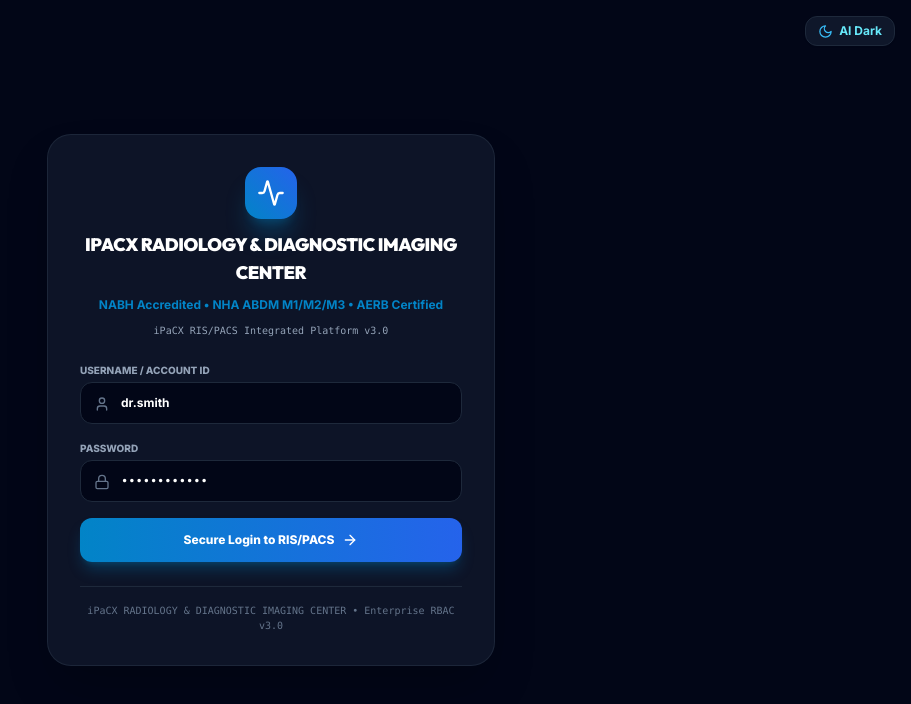
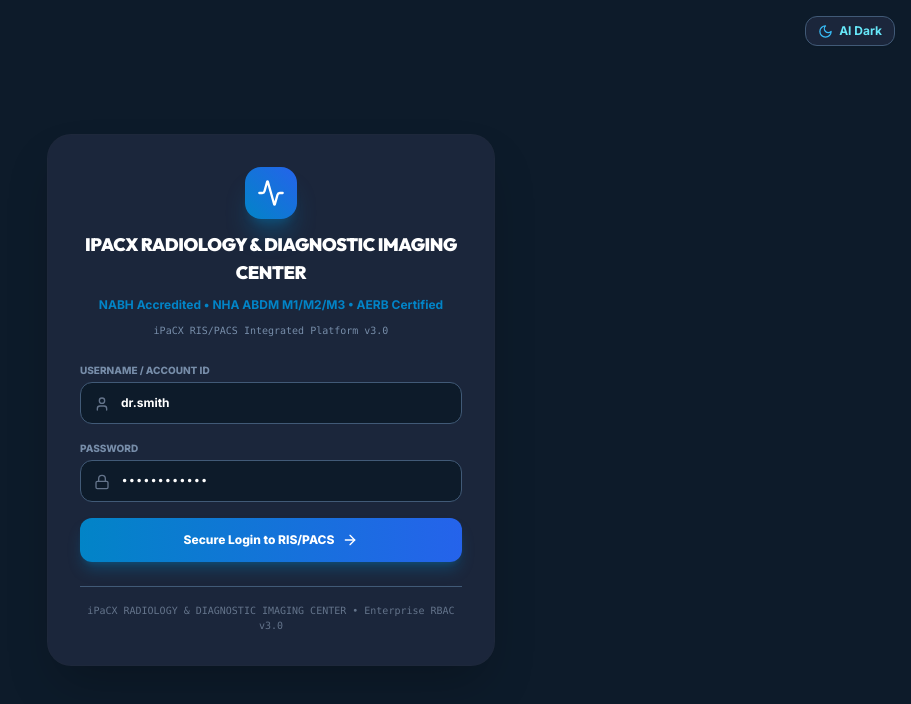
Before and after one commit to techiemen1/ipacx-ris-v3, a React (Vite) app: page /login in a window 1280 px wide. Shown: the top 704 px of the page, without its empty margins (369-1280 px from the left). Built offline with nearby package versions, Linux system fonts and the light colour scheme; no server answers.

Commit message:
fix(theme): dynamic 3-model clinical palette engine (Model 1 Pitch-Black, Model 2 Deep-Blue, Model 3 Clinical Light) with live swatch previews and instant global transition

```diff
--- a/src/App.jsx
+++ b/src/App.jsx
@@ -18,7 +18,7 @@ import { ThemeProvider, useTheme } from "./utils/ThemeContext";
 
 const NavigationBar = ({ currentUser, onLogout, onOpenSignatureModal }) => {
   const location = useLocation();
-  const { theme, toggleTheme } = useTheme();
+  const { model, cycleDesignModel, isLight } = useTheme();
 
   if (location.pathname.startsWith("/v3/lite") || location.pathname === "/login" || location.pathname.startsWith("/advanced-report")) return null;
 
@@ -33,8 +33,6 @@ const NavigationBar = ({ currentUser, onLogout, onOpenSignatureModal }) => {
   const showHr = role === "HR_MANAGER" || role === "ADMIN";
   const showAdmin = role === "ADMIN";
   const showSig = role === "RADIOLOGIST" || role === "ADMIN";
-
-  const isLight = theme === "LIGHT";
 
   return (
     <nav className={`${isLight ? "bg-white/90 border-slate-200 text-slate-800" : "bg-slate-900/95 border-slate-800/80 text-slate-100"} backdrop-blur-md border-b px-3 md:px-6 py-2 flex flex-wrap justify-between items-center sticky top-0 z-40 gap-2 transition-colors`}>
@@ -168,18 +166,28 @@ const NavigationBar = ({ currentUser, onLogout, onOpenSignatureModal }) => {
           </button>
         )}
 
-        {/* 1-CLICK SUN / MOON THEME TOGGLE SWITCHER */}
+        {/* 3-MODEL DYNAMIC DESIGN TOGGLE SWITCHER */}
         <button
-          onClick={toggleTheme}
-          title={isLight ? "Switch to AI Wonder Dark Mode" : "Switch to Soft Clinical Light Mode"}
+          onClick={cycleDesignModel}
+          title={`Active Design Model: ${model}. Click to cycle models.`}
           className={`px-2.5 py-1.5 rounded-xl text-xs font-bold flex items-center gap-1.5 border transition-all cursor-pointer ${
             isLight
               ? "bg-amber-500/10 text-amber-700 border-amber-300 hover:bg-amber-500/20"
+              : model === "PITCH_BLACK"
+              ? "bg-[#4FE3B5]/10 text-[#4FE3B5] border-[#4FE3B5]/30 hover:bg-[#4FE3B5]/20"
               : "bg-cyan-500/20 text-cyan-300 border-cyan-500/40 hover:bg-cyan-500/30"
           }`}
         >
-          {isLight ? <Sun size={14} className="text-amber-600" /> : <Moon size={14} className="text-cyan-400" />}
-          <span className="hidden sm:inline">{isLight ? "Clinical Light" : "AI Dark"}</span>
+          {isLight ? (
+            <Sun size={14} className="text-amber-600" />
+          ) : model === "PITCH_BLACK" ? (
+            <Moon size={14} className="text-[#4FE3B5]" />
+          ) : (
+            <Moon size={14} className="text-cyan-400" />
+          )}
+          <span className="hidden sm:inline">
+            {model === "PITCH_BLACK" ? "Pitch-Black" : model === "CLINICAL_LIGHT" ? "Clinical Light" : "Deep-Blue"}
+          </span>
         </button>
 
         {/* User Profile / Logout Badge */}
@@ -214,7 +222,7 @@ const NavigationBar = ({ currentUser, onLogout, onOpenSignatureModal }) => {
 
 const MainAppContent = () => {
   const navigate = useNavigate();
-  const { theme } = useTheme();
+  const { model, isLight } = useTheme();
   const [currentUser, setCurrentUser] = useState(() => {
     const saved = localStorage.getItem("ipacx_user");
     if (saved) {
@@ -231,10 +239,8 @@ const MainAppContent = () => {
     navigate("/login");
   };
 
-  const isLight = theme === "LIGHT";
-
   return (
-    <div className={`min-h-screen flex flex-col font-sans transition-colors ${isLight ? "bg-slate-50 text-slate-900" : "bg-slate-950 text-slate-100"}`}>
+    <div className={`min-h-screen flex flex-col font-sans transition-colors ${isLight ? "bg-[#F8F9FA] text-slate-900" : model === "PITCH_BLACK" ? "bg-black text-[#E0E6ED]" : "bg-[#0D1B2A] text-[#E0E6ED]"}`}>
       <NavigationBar
         currentUser={currentUser}
         onLogout={handleLogout}
--- a/src/index.css
+++ b/src/index.css
@@ -5,96 +5,223 @@
 @tailwind components;
 @tailwind utilities;
 
+/* ==========================================================================
+   🎨 3-MODEL CLINICAL DESIGN SYSTEM PALETTE ENGINE (IPACX MASTER SPEC)
+   ========================================================================== */
 
 :root {
   font-family: 'Inter', system-ui, -apple-system, sans-serif;
-  color-scheme: light dark;
+  color-scheme: dark light;
+
+  /* Default Model 2: Deep-Blue Medical Device Shell */
+  --app-bg: #0D1B2A;
+  --app-text: #E0E6ED;
+  --app-text-muted: #778DA9;
+  --panel-bg: #1B263B;
+  --panel-bg-subtle: rgba(27, 38, 59, 0.75);
+  --panel-interactive-bg: #223249;
+  --panel-border: #415A77;
+  --panel-border-subtle: rgba(65, 90, 119, 0.4);
+  --accent-primary: #778DA9;
+  --accent-mint: #4FE3B5;
+  --accent-glow: rgba(119, 141, 169, 0.3);
+  --pill-bg: #415A77;
+  --stat-red: #FF3B30;
+  --header-bg: rgba(13, 27, 42, 0.95);
+  --card-shadow: 0 8px 32px 0 rgba(13, 27, 42, 0.7);
 }
 
 /* 🌟 MODEL 1: Skins Factory Pitch-Black Radiology (Reading Room) */
-html.model-pitch-black body, body.model-pitch-black {
-  background-color: #000000;
-  color: #E0E6ED;
-}
-
-html.model-pitch-black .glass-panel {
-  background: rgba(18, 18, 18, 0.92);
-  backdrop-filter: blur(16px);
-  -webkit-backdrop-filter: blur(16px);
-  border: 1px solid rgba(255, 255, 255, 0.08);
-  box-shadow: 0 8px 32px 0 rgba(0, 0, 0, 0.6);
-}
-
-html.model-pitch-black .glass-panel-interactive {
-  background: rgba(28, 28, 30, 0.85);
-  border: 1px solid rgba(79, 227, 181, 0.2);
-  transition: all 0.25s ease;
-}
-
-html.model-pitch-black .glass-panel-interactive:hover {
-  border-color: #4FE3B5;
-  box-shadow: 0 0 20px -3px rgba(79, 227, 181, 0.3);
+html.model-pitch-black, body.model-pitch-black {
+  --app-bg: #000000;
+  --app-text: #E0E6ED;
+  --app-text-muted: #9CA3AF;
+  --panel-bg: #121212;
+  --panel-bg-subtle: rgba(18, 18, 18, 0.85);
+  --panel-interactive-bg: #1C1C1E;
+  --panel-border: #2A2A2D;
+  --panel-border-subtle: rgba(255, 255, 255, 0.1);
+  --accent-primary: #4FE3B5;
+  --accent-mint: #4FE3B5;
+  --accent-glow: rgba(79, 227, 181, 0.3);
+  --pill-bg: #2A2A2D;
+  --stat-red: #FF3B30;
+  --header-bg: rgba(0, 0, 0, 0.95);
+  --card-shadow: 0 8px 32px 0 rgba(0, 0, 0, 0.9);
 }
 
 /* 🌟 MODEL 2: Deep-Blue Medical Device Shell (Clinical Workspace) */
-html.model-deep-blue body, body.model-deep-blue {
-  background-color: #0D1B2A;
-  color: #E0E6ED;
-}
-
-html.model-deep-blue .glass-panel {
-  background: rgba(27, 38, 59, 0.92);
-  backdrop-filter: blur(16px);
-  -webkit-backdrop-filter: blur(16px);
-  border: 1px solid rgba(65, 90, 119, 0.5);
-  box-shadow: 0 8px 32px 0 rgba(13, 27, 42, 0.7);
-}
-
-html.model-deep-blue .glass-panel-interactive {
-  background: rgba(27, 38, 59, 0.85);
-  border: 1px solid rgba(65, 90, 119, 0.4);
-  transition: all 0.25s ease;
-}
-
-html.model-deep-blue .glass-panel-interactive:hover {
-  border-color: #778DA9;
-  box-shadow: 0 0 20px -3px rgba(119, 141, 169, 0.3);
+html.model-deep-blue, body.model-deep-blue {
+  --app-bg: #0D1B2A;
+  --app-text: #E0E6ED;
+  --app-text-muted: #778DA9;
+  --panel-bg: #1B263B;
+  --panel-bg-subtle: rgba(27, 38, 59, 0.75);
+  --panel-interactive-bg: #223249;
+  --panel-border: #415A77;
+  --panel-border-subtle: rgba(65, 90, 119, 0.4);
+  --accent-primary: #778DA9;
+  --accent-mint: #4FE3B5;
+  --accent-glow: rgba(119, 141, 169, 0.3);
+  --pill-bg: #415A77;
+  --stat-red: #FF3B30;
+  --header-bg: rgba(13, 27, 42, 0.95);
+  --card-shadow: 0 8px 32px 0 rgba(13, 27, 42, 0.7);
 }
 
 /* 🌟 MODEL 3: Light Mode / Hybrid Interface (Administrative & Portals) */
-html.model-clinical-light body, body.model-clinical-light {
-  background-color: #F8F9FA;
-  color: #0f172a;
-}
-
-html.model-clinical-light .glass-panel {
-  background: rgba(255, 255, 255, 0.95);
-  backdrop-filter: blur(16px);
-  -webkit-backdrop-filter: blur(16px);
-  border: 1px solid rgba(226, 232, 240, 0.9);
-  box-shadow: 0 4px 20px -2px rgba(148, 163, 184, 0.15);
-}
-
-html.model-clinical-light .glass-panel-interactive {
-  background: rgba(255, 255, 255, 0.98);
-  border: 1px solid rgba(226, 232, 240, 0.9);
-  transition: all 0.25s ease;
-}
-
-html.model-clinical-light .glass-panel-interactive:hover {
-  border-color: #005A9C;
-  box-shadow: 0 10px 30px -5px rgba(0, 90, 156, 0.15);
+html.model-clinical-light, body.model-clinical-light {
+  --app-bg: #F8F9FA;
+  --app-text: #0F172A;
+  --app-text-muted: #475569;
+  --panel-bg: #FFFFFF;
+  --panel-bg-subtle: rgba(255, 255, 255, 0.95);
+  --panel-interactive-bg: #F1F5F9;
+  --panel-border: #CBD5E1;
+  --panel-border-subtle: #E2E8F0;
+  --accent-primary: #005A9C;
+  --accent-mint: #005A9C;
+  --accent-glow: rgba(0, 90, 156, 0.15);
+  --pill-bg: #E2F0FD;
+  --stat-red: #DC2626;
+  --header-bg: rgba(255, 255, 255, 0.95);
+  --card-shadow: 0 4px 20px -2px rgba(148, 163, 184, 0.15);
 }
 
 body {
   margin: 0;
   padding: 0;
+  background-color: var(--app-bg);
+  color: var(--app-text);
   transition: background-color 0.3s ease, color 0.3s ease;
   overflow-x: hidden;
   font-feature-settings: "cv02", "cv03", "cv04", "cv11";
 }
 
+/* Glass Panels with dynamic CSS variables */
+.glass-panel {
+  background: var(--panel-bg);
+  backdrop-filter: blur(16px);
+  -webkit-backdrop-filter: blur(16px);
+  border: 1px solid var(--panel-border-subtle);
+  box-shadow: var(--card-shadow);
+  transition: background-color 0.3s ease, border-color 0.3s ease;
+}
 
+.glass-panel-interactive {
+  background: var(--panel-interactive-bg);
+  backdrop-filter: blur(16px);
+  -webkit-backdrop-filter: blur(16px);
+  border: 1px solid var(--panel-border-subtle);
+  transition: all 0.25s cubic-bezier(0.16, 1, 0.3, 1);
+}
+
+.glass-panel-interactive:hover {
+  border-color: var(--accent-primary);
+  transform: translateY(-2px);
+  box-shadow: var(--card-shadow);
+}
+
+/* ==========================================================================
+   🌐 DYNAMIC TAILWIND OVERRIDES FOR IMPRESSIVE 3-MODEL SHIFTS
+   ========================================================================== */
+
+/* 1. Canvas Outer Bezel & Page Wrappers */
+html.model-pitch-black .bg-slate-950,
+html.model-deep-blue .bg-slate-950,
+html.model-clinical-light .bg-slate-950,
+html.model-pitch-black .bg-\[\#030712\],
+html.model-deep-blue .bg-\[\#030712\],
+html.model-clinical-light .bg-\[\#030712\] {
+  background-color: var(--app-bg) !important;
+}
+
+/* 2. Inner Workspace Panels & Cards */
+html.model-pitch-black .bg-slate-900,
+html.model-deep-blue .bg-slate-900,
+html.model-clinical-light .bg-slate-900,
+html.model-pitch-black .bg-slate-900\/60,
+html.model-deep-blue .bg-slate-900\/60,
+html.model-clinical-light .bg-slate-900\/60,
+html.model-pitch-black .bg-slate-900\/50,
+html.model-deep-blue .bg-slate-900\/50,
+html.model-clinical-light .bg-slate-900\/50,
+html.model-pitch-black .bg-slate-900\/80,
+html.model-deep-blue .bg-slate-900\/80,
+html.model-clinical-light .bg-slate-900\/80,
+html.model-pitch-black .bg-slate-900\/90,
+html.model-deep-blue .bg-slate-900\/90,
+html.model-clinical-light .bg-slate-900\/90,
+html.model-pitch-black .bg-slate-900\/95,
+html.model-deep-blue .bg-slate-900\/95,
+html.model-clinical-light .bg-slate-900\/95 {
+  background-color: var(--panel-bg) !important;
+}
+
+/* 3. Panel & Table Borders */
+html.model-pitch-black .border-slate-800,
+html.model-deep-blue .border-slate-800,
+html.model-clinical-light .border-slate-800,
+html.model-pitch-black .border-slate-800\/80,
+html.model-deep-blue .border-slate-800\/80,
+html.model-clinical-light .border-slate-800\/80,
+html.model-pitch-black .border-slate-800\/60,
+html.model-deep-blue .border-slate-800\/60,
+html.model-clinical-light .border-slate-800\/60,
+html.model-pitch-black .border-slate-800\/50,
+html.model-deep-blue .border-slate-800\/50,
+html.model-clinical-light .border-slate-800\/50 {
+  border-color: var(--panel-border) !important;
+}
+
+/* 4. Text Color Adaptations */
+html.model-clinical-light .text-white,
+html.model-clinical-light .text-slate-100,
+html.model-clinical-light .text-slate-200 {
+  color: var(--app-text) !important;
+}
+
+html.model-clinical-light .text-slate-400,
+html.model-clinical-light .text-slate-300 {
+  color: var(--app-text-muted) !important;
+}
+
+html.model-pitch-black .text-slate-400,
+html.model-deep-blue .text-slate-400 {
+  color: var(--app-text-muted) !important;
+}
+
+/* 5. Navigation Bar Header */
+html.model-pitch-black nav,
+html.model-deep-blue nav,
+html.model-clinical-light nav {
+  background-color: var(--header-bg) !important;
+  border-color: var(--panel-border) !important;
+}
+
+/* 6. Pitch-Black Mint Accents (#4FE3B5) */
+html.model-pitch-black .text-cyan-400 {
+  color: #4FE3B5 !important;
+}
+html.model-pitch-black .border-cyan-500\/30,
+html.model-pitch-black .border-cyan-500\/40 {
+  border-color: rgba(79, 227, 181, 0.4) !important;
+}
+html.model-pitch-black .bg-cyan-500\/20,
+html.model-pitch-black .bg-cyan-500\/10 {
+  background-color: rgba(79, 227, 181, 0.15) !important;
+}
+
+/* 7. Clinical Light Hybrid Blue Accents (#005A9C) */
+html.model-clinical-light .text-cyan-400 {
+  color: #005A9C !important;
+}
+html.model-clinical-light .bg-cyan-600 {
+  background-color: #005A9C !important;
+}
+html.model-clinical-light .border-slate-700 {
+  border-color: #CBD5E1 !important;
+}
 
 h1, h2, h3, h4, .font-heading {
   font-family: 'Outfit', sans-serif;
@@ -107,40 +234,17 @@ h1, h2, h3, h4, .font-heading {
 }
 
 ::-webkit-scrollbar-track {
-  background: #040814;
+  background: var(--app-bg);
 }
 
 ::-webkit-scrollbar-thumb {
-  background: #1e293b;
+  background: var(--panel-border);
   border-radius: 9999px;
-  border: 1px solid rgba(255, 255, 255, 0.05);
+  border: 1px solid var(--panel-border-subtle);
 }
 
 ::-webkit-scrollbar-thumb:hover {
-  background: #0ea5e9;
-}
-
-/* Ultra-Sleek Glassmorphism Effects */
-.glass-panel {
-  background: rgba(15, 23, 42, 0.75);
-  backdrop-filter: blur(16px);
-  -webkit-backdrop-filter: blur(16px);
-  border: 1px solid rgba(255, 255, 255, 0.08);
-  box-shadow: 0 8px 32px 0 rgba(0, 0, 0, 0.4);
-}
-
-.glass-panel-interactive {
-  background: rgba(15, 23, 42, 0.65);
-  backdrop-filter: blur(16px);
-  -webkit-backdrop-filter: blur(16px);
-  border: 1px solid rgba(255, 255, 255, 0.08);
-  transition: all 0.25s cubic-bezier(0.16, 1, 0.3, 1);
-}
-
-.glass-panel-interactive:hover {
-  border-color: rgba(14, 165, 233, 0.4);
-  transform: translateY(-2px);
-  box-shadow: 0 12px 40px -10px rgba(14, 165, 233, 0.25);
+  background: var(--accent-primary);
 }
 
 /* Glowing Border Effects */
@@ -157,7 +261,7 @@ h1, h2, h3, h4, .font-heading {
 }
 
 .glow-red {
-  box-shadow: 0 0 25px -5px rgba(239, 68, 68, 0.5);
+  box-shadow: 0 0 25px -5px rgba(255, 59, 48, 0.5);
 }
 
 /* Keyframe Animations */
--- a/src/utils/ThemeContext.jsx
+++ b/src/utils/ThemeContext.jsx
@@ -54,9 +54,13 @@ export const ThemeProvider = ({ children }) => {
 export const useTheme = () => {
   const context = useContext(ThemeContext);
   if (!context) {
-    return { model: "DEEP_BLUE", setDesignModel: () => {}, cycleDesignModel: () => {}, isLight: false };
+    return { model: "DEEP_BLUE", theme: "DEEP_BLUE", setDesignModel: () => {}, cycleDesignModel: () => {}, toggleTheme: () => {}, isLight: false };
   }
-  return context;
+  return {
+    ...context,
+    theme: context.model,
+    toggleTheme: context.cycleDesignModel
+  };
 };
 
 export default ThemeContext;
```
Also changed, not shown: 5 other files (tests, documents, lock files or other folders).
